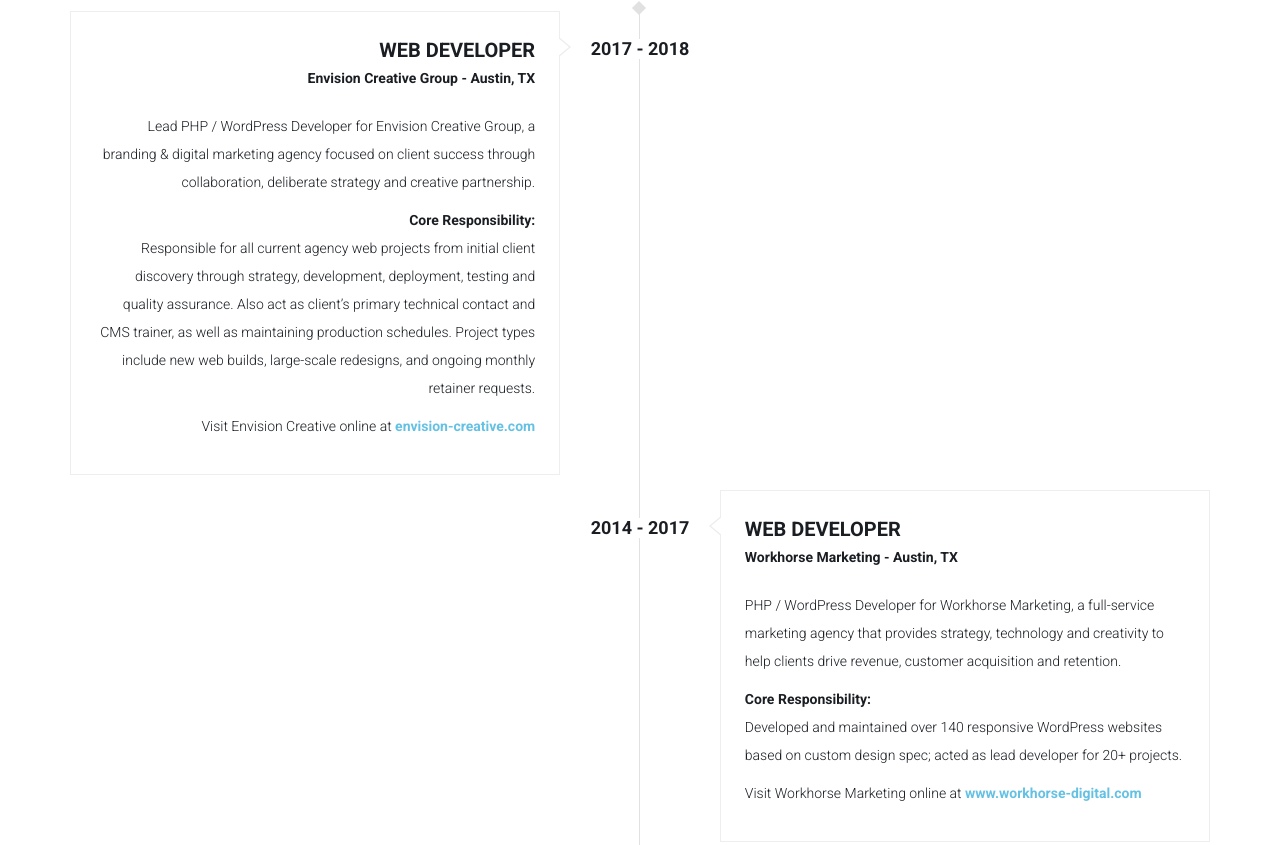
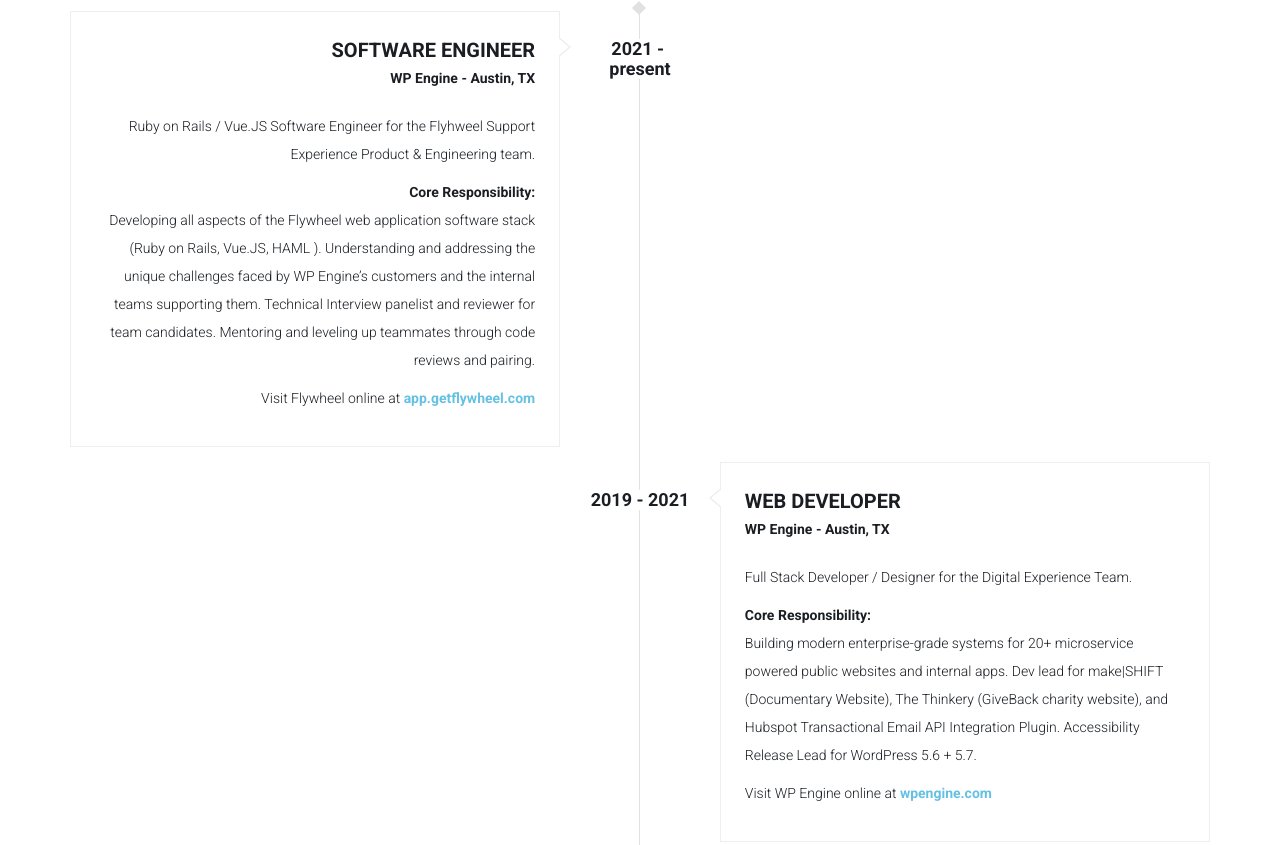
Before and after one commit to sarahricker/sarahricker.github.io, a plain HTML site: page index.html in a window 1280 px wide. Shown: the part 2961-3806 px from the top of the page. Drawn offline with Linux system fonts and the light colour scheme; some packages are replaced by stand-ins of ours.

Commit message:
Add WP Engine to Experience Section

```diff
--- a/index.html
+++ b/index.html
@@ -195,7 +195,7 @@
 
 					<div class="download-button">
 						<a class="btn btn-primary btn-lg" href="#contact"><i class="fa fa-paper-plane"></i>Send me a message</a>
-						<a class="btn btn-info btn-lg" href="assets/images/custom/resume-sarah-elizabeth-ricker.pdf" target="_blank"><i class="fa fa-download"></i>download resume</a>
+						<a class="btn btn-info btn-lg" href="assets/images/custom/resume-sarah-elizabeth-ricker-2022.pdf" target="_blank"><i class="fa fa-download"></i>download resume</a>
 					</div>
 				</div>
 
@@ -345,6 +345,61 @@
 											<ul class="timeline">
 												<li>
 														<div class="posted-date">
+															<span class="month"> 2021 -&nbsp; present</span>
+														</div><!-- /posted-date -->
+
+														<div class="timeline-panel wow fadeInUp">
+																<div class="timeline-content">
+																		<div class="timeline-heading">
+																				<h3>Software Engineer</h3>
+																				<span>WP Engine - Austin, TX</span>
+																		</div><!-- /timeline-heading -->
+
+																		<div class="timeline-body">
+
+																				<p>
+																					Ruby on Rails / Vue.JS Software Engineer for the Flyhweel Support Experience Product & Engineering team.
+																				</p>
+																				<p>
+																					<strong>Core Responsibility:</strong><br />
+																					Developing all aspects of the Flywheel web application software stack (Ruby on Rails, Vue.JS, HAML ). Understanding and addressing the unique challenges faced by WP Engine’s customers and the internal teams supporting them. Technical Interview panelist and reviewer for team candidates. Mentoring and leveling up teammates through code reviews and pairing.
+																				</p>
+																				<p>
+																					Visit Flywheel online at <a href="https://app.getflywheel.com" target="_blank">app.getflywheel.com</a>
+																				</p>
+																		</div><!-- /timeline-body -->
+																</div> <!-- /timeline-content -->
+														</div><!-- /timeline-panel -->
+												</li>
+												<li class="timeline-inverted">
+														<div class="posted-date">
+															<span class="month">2019 - 2021</span>
+														</div><!-- /posted-date -->
+
+														<div class="timeline-panel wow fadeInUp">
+																<div class="timeline-content">
+																		<div class="timeline-heading">
+																				<h3>Web Developer</h3>
+																				<span>WP Engine - Austin, TX</span>
+																		</div><!-- /timeline-heading -->
+
+																		<div class="timeline-body">
+																				<p>
+																					Full Stack Developer / Designer for the Digital Experience Team.
+																				</p>
+																				<p>
+																					<strong>Core Responsibility:</strong><br />
+																					Building modern enterprise-grade systems for 20+ microservice powered public websites and internal apps. Dev lead for make|SHIFT (Documentary Website), The Thinkery (GiveBack charity website), and Hubspot Transactional Email API Integration Plugin.  Accessibility Release Lead for WordPress 5.6 + 5.7.
+																				<p>																				</p>
+																				<p>
+																					Visit WP Engine online at <a href="https://wpengine.com" target="_blank">wpengine.com</a>
+																				</p>
+																		</div><!-- /timeline-body -->
+																</div> <!-- /timeline-content -->
+														</div> <!-- /timeline-panel -->
+												</li>
+												<li>
+														<div class="posted-date">
 															<span class="month">2017 - 2018</span>
 														</div><!-- /posted-date -->
 
@@ -356,7 +411,6 @@
 																		</div><!-- /timeline-heading -->
 
 																		<div class="timeline-body">
-
                                         <p>
                                             Lead PHP / WordPress Developer for Envision Creative Group, a branding & digital marketing agency focused on client success through collaboration, deliberate strategy and creative partnership.
                                         </p>
```
Also changed, not shown: 3 other files. Lines whose indentation alone changed are shown as unchanged.
